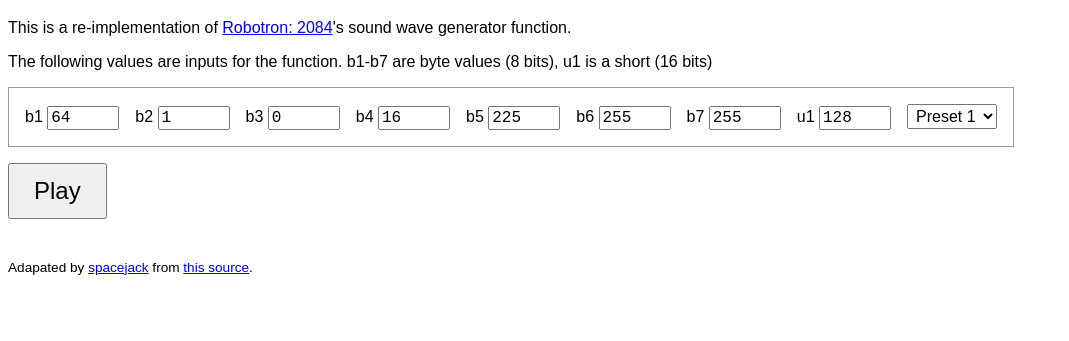
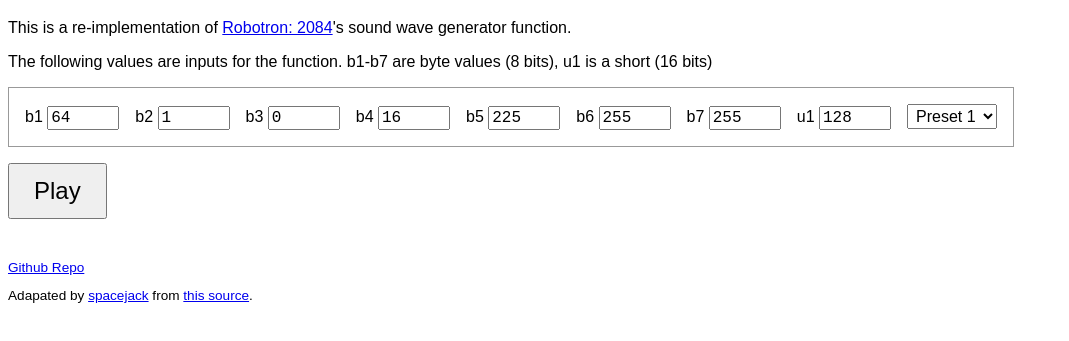
Before and after one commit to spacejack/williams-sound, a website with bundled scripts: page index.html in a window 1280 px wide. Shown: the part 61-402 px from the top of the page, without its empty margins (0-1069 px from the left). Built offline with nearby package versions, Linux system fonts and the light colour scheme.

Commit message:
Cleanups before publishing

```diff
--- a/index.html
+++ b/index.html
@@ -3,11 +3,20 @@
 	<head>
 		<meta charset="utf-8"/>
 		<meta name="viewport" content="initial-scale=1, width=device-width"/>
-        <title>SoundIt</title>
+		<title>Williams Sounds</title>
 		<link rel="stylesheet" type="text/css" href="css/index.css"/>
 		<script src="js/mithril.min.js" defer></script>
 		<script type="module" src="js/main.js" defer></script>
 	</head>
 	<body>
+		<h1>Robotron: 2084 Sound Wave Generator</h1>
+		<p>This is a re-implementation of <a href="https://en.wikipedia.org/wiki/Robotron:_2084">Robotron: 2084</a>'s sound wave generator function.
+		<p>The following values are inputs for the function. b1-b7 are byte values (8 bits), u1 is a short (16 bits)</p>
+		<div class="app"></div>
+		<div class="credits">
+			<p><a href="https://github.com/spacejack/williams-sound">Github Repo</a></p>
+			<p>Adapated by <a href="https://github.com/spacejack">spacejack</a>
+			from <a href="http://www.lomont.org/Software/Misc/Robotron/">this source</a>.</p>
+		</div>
 	</body>
 </html>
--- a/js/main.js
+++ b/js/main.js
@@ -10,13 +10,7 @@ let playing = false
 
 const App = {
 	view() {
-		return m('.app',
-			m('h1', 'Robotron: 2084 Sound Wave Generator'),
-			m('p', "This is a re-implementation of ",
-				m('a', {href: 'https://en.wikipedia.org/wiki/Robotron:_2084'}, "Robotron: 2084"),
-				"'s sound wave generator function."
-			),
-			m('p', 'The following values are inputs for the function. b1-b7 are byte values (8 bits), u1 is a short (16 bits)'),
+		return [
 			m(WaveInputs, {
 				params,
 				onChange: p => {
@@ -43,23 +37,9 @@ const App = {
 					},
 					playing ? 'Stop' : 'Play'
 				)
-			),
-			m('.credits',
-				m('p', 'Adapated by ',
-					m('a',
-						{href: 'https://github.com/spacejack'},
-						'spacejack'
-					),
-					' from ',
-					m('a',
-						{href: 'http://www.lomont.org/Software/Misc/Robotron/'},
-						'this source'
-					),
-					'.'
-				)
 			)
-		)
+		]
 	}
 }
 
-m.mount(document.body, App)
+m.mount(document.querySelector('.app'), App)
--- a/js/wave-inputs.js
+++ b/js/wave-inputs.js
@@ -8,6 +8,7 @@ interface Attrs {
 }
 */
 
+/** UI component for wave params */
 export default function WaveInputs() {
 	return {
 		view({attrs: {params, onChange}}) {
```
Also changed, not shown: readme.md. Lines whose indentation alone changed are shown as unchanged.
